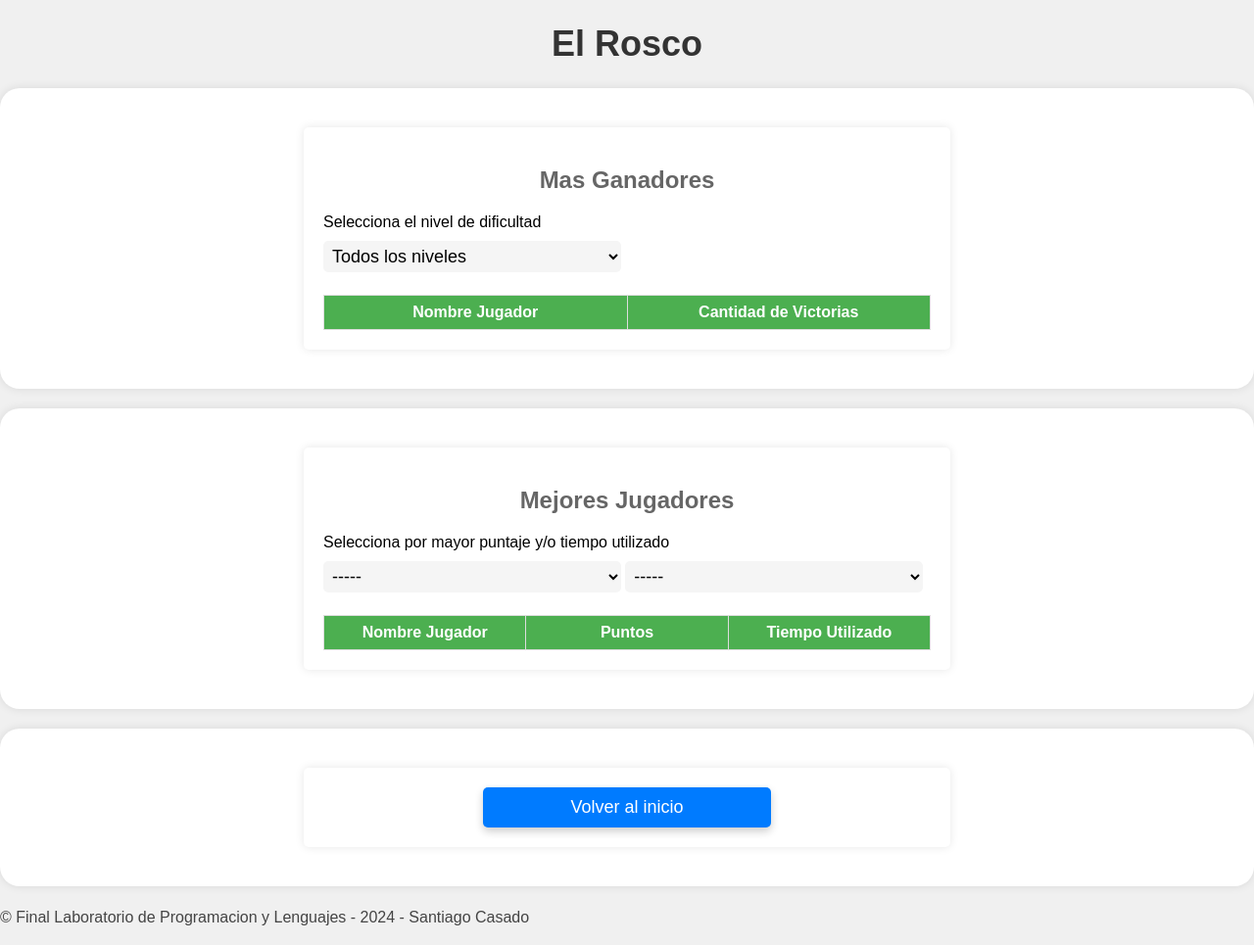
After one commit to SantiagoCasado/elRosco, a PHP site: page /ranking.php in a window 1280 px wide. The commit adds this page. Shown: the whole page at 98% size. Run offline with PHP 8.4, Linux system fonts and the light colour scheme; lists and menus that the app fills with data are empty.

Commit message:
Ranking Mas Victorias - Vista y logica completa

```diff
--- a/Estilos/estilo.css
+++ b/Estilos/estilo.css
@@ -72,11 +72,21 @@ input[type="text"],
 input[type="number"],
 input[type="mail"],
 input[type="password"],
-input[type="date"],
-select {
+input[type="date"] {
     width: 90%;
     margin-bottom: 10px;
     padding: 10px;
+    background-color: rgb(245, 245, 245);
+    border: none;
+    border-radius: 5px;
+    font-size: large;
+}
+
+select {
+    width: 49%;
+    margin-bottom: 5px;
+    margin-top: 10px;
+    padding: 5px;
     background-color: rgb(245, 245, 245);
     border: none;
     border-radius: 5px;
--- /dev/null
+++ b/Script/ranking.js
@@ -0,0 +1,93 @@
+function listarMasGanadores() {
+
+    var comboMasGanadores = document.getElementById("idComboMasGanadores");
+    var dificultad = comboMasGanadores.options[comboMasGanadores.selectedIndex].value;
+
+    var peticion = new XMLHttpRequest();
+    peticion.open("GET", "php/rankings.php?dificultad="+dificultad, true);
+    peticion.onreadystatechange = cargarMasGanadores;
+    peticion.send(null);
+
+    function cargarMasGanadores() {
+    var tablaMasGanadores = document.getElementById("idMasGanadores");
+
+    while (tablaMasGanadores.rows.length > 1) {
+        tablaMasGanadores.deleteRow(1);
+    }
+
+    if ((peticion.readyState == 4) && (peticion.status==200))
+        {
+            var victorias = JSON.parse(peticion.responseText);
+            console.log(victorias)
+            for (i = 0; i < victorias.length; i++) {
+                var tr = document.createElement("tr");
+
+                var victoria = victorias[i]
+
+                var tdNombreUsuario = document.createElement("td");
+                tdNombreUsuario.innerHTML = victoria.nombreUsuario;
+                tr.appendChild(tdNombreUsuario);
+
+                var tdVictorias = document.createElement("td");
+                tdVictorias.innerHTML = victoria.victorias;
+                tr.appendChild(tdVictorias);
+
+                tablaMasGanadores.appendChild(tr);
+            }
+        }
+    }
+}
+
+// function listaMejoresJugadores(idEmpresa, ciudadOrigen, ciudadDestino) {
+
+//     var peticion = new XMLHttpRequest();
+//     peticion.open("GET", "index_b.php?idEmpresa="+idEmpresa+"&ciudadOrigen="+ciudadOrigen+"&ciudadDestino="+ciudadDestino, true);
+//     peticion.onreadystatechange = cargarServicios;
+//     peticion.send(null);
+
+//     function cargarServicios() {
+
+//     var listarServicios = document.getElementById("listaServicios");
+
+//     while (listarServicios.rows.length > 1) {
+//         listarServicios.deleteRow(1);
+//     }
+
+//     if ((peticion.readyState == 4) && (peticion.status==200))
+//         {
+//             var servicios = JSON.parse(peticion.responseText);
+
+
+//             for (i = 0; i < servicios.length; i++) {
+//                 var tr = document.createElement("tr");
+
+//                 var servicio = servicios[i];
+
+//                 var nro = document.createElement("td");
+//                 nro.innerHTML = servicio.nroServicio;
+//                 var estacionOrigen = document.createElement("td");
+//                 estacionOrigen.innerHTML = servicio.estacionOrigenServicio;
+//                 var estacionDestino = document.createElement("td");
+//                 estacionDestino.innerHTML = servicio.estacionDestinoServicio;
+//                 var horaSalida = document.createElement("td");
+//                 horaSalida.innerHTML = servicio.horaSalidaServicio;
+//                 var horaLlegada = document.createElement("td");
+//                 horaLlegada.innerHTML = servicio.horaLlegadaServicio;
+//                 var frecuencia = document.createElement("td");
+//                 frecuencia.innerHTML = servicio.frecuenciaServicio;
+//                 var precio = document.createElement("td");
+//                 precio.innerHTML = servicio.precioServicio;
+
+//                 tr.appendChild(nro);
+//                 tr.appendChild(estacionOrigen);
+//                 tr.appendChild(estacionDestino);
+//                 tr.appendChild(horaSalida);
+//                 tr.appendChild(horaLlegada);
+//                 tr.appendChild(frecuencia);
+//                 tr.appendChild(precio);
+
+//                 listarServicios.appendChild(tr);
+//             }
+//         }
+//     }
+// }
--- a/php/historial.class.php
+++ b/php/historial.class.php
@@ -1,5 +1,5 @@
 <?php
-include_once('baseDatos.class.php');
+include_once('partida.class.php');
 
 class Historial
 {
@@ -9,10 +9,10 @@ class Historial
     private $nombreUsuario2;
     private $victoriasJugador1;
     private $victoriasJugador2;
+    private $dificultad = ['baja', 'media', 'alta'];
+    private $victorias;
 
-    public function __construct ($idUsuario1, $idUsuario2) {
-        $this -> idUsuario1 = $idUsuario1;
-        $this -> idUsuario2 = $idUsuario2;
+    public function __construct () {
     }
 
     public function getUsuario1() {
@@ -36,6 +36,14 @@ class Historial
 
     public function getVictoriasJugador2() {
         return $this -> victoriasJugador2;
+    }
+
+    public function getDificultad() {
+        return $this -> dificultad;
+    }
+
+    public function getVictorias() {
+        return $this -> victorias;
     }
 
     public function setUsuario1($idUsuario1) {
@@ -62,13 +70,17 @@ class Historial
         $this -> victoriasJugador2 = $victoriasJugador2;
     }
 
-    public function getHistorialVictorias() {
+    public function setVictorias($victorias) {
+        $this -> victorias = $victorias;
+    }
+
+    public function getHistorialVictorias($idUsuario1, $idUsuario2) {
         try {
 			$bd = new BaseDatos();
 			$conexion = $bd -> conectarBD();
 
-            $idUsuario1 = $this -> getUsuario1();
-            $idUsuario2 = $this -> getUsuario2();
+            // $idUsuario1 = $this -> getUsuario1();
+            // $idUsuario2 = $this -> getUsuario2();
 
             $sqlHistorial = "SELECT
                                 u1.nombreUsuario AS nombreUsuario1,
@@ -103,5 +115,47 @@ class Historial
       	  	error_log("Error al buscar el historial: " . $e->getMessage());
    		}
     }
+
+    public function getMasGanadores($dificultad) {
+            try {
+                $bd = new BaseDatos();
+                $conexion = $bd -> conectarBD();
+
+                if ($dificultad == '-----') {
+                    $sqlMasGanadores = "SELECT u.nombreUsuario, COUNT(p.idPartida) AS victorias
+                                        FROM PARTIDA p
+                                        INNER JOIN USUARIO u ON p.ganador = u.idUsuario
+                                        GROUP BY u.nombreUsuario
+                                        ORDER BY victorias DESC
+                                        LIMIT 5";
+                } else {
+                    $sqlMasGanadores = "SELECT u.nombreUsuario, COUNT(p.idPartida) AS victorias
+                                        FROM PARTIDA p
+                                        INNER JOIN USUARIO u ON p.ganador = u.idUsuario
+                                        WHERE p.dificultadPartida = '$dificultad'
+                                        GROUP BY u.nombreUsuario
+                                        ORDER BY victorias DESC
+                                        LIMIT 5;";
+                }
+
+                $resultadoConsulta = $bd -> consulta($sqlMasGanadores);
+
+                $listadoVictorias = array();
+                while ($registro = $resultadoConsulta->fetch_object()) {
+                    $victoria = new Historial();
+                    $victoria -> setNombreUsuario1($registro -> nombreUsuario);
+                    $victoria -> setVictorias($registro -> victorias);
+                    $listadoVictorias[]=$victoria;
+                }
+
+                $resultadoConsulta->free();
+                $bd->cerrarBD();
+
+                return $listadoVictorias;
+
+            } catch (Exception $e) {
+                    error_log("Error al buscar a los jugadores mas ganadores: " . $e->getMessage());
+               }
+    }
 }
 ?>
--- a/php/iniciarPartida.php
+++ b/php/iniciarPartida.php
@@ -45,8 +45,8 @@ if (!isset($_SESSION['partida'])) {
         $partida -> iniciarNuevaPartida($dificultad, $tiempoPartida, $ayudaAdicional, $jugadores);
 
         // Cargar el historial entre los jugadores - Se carga el historial antes de crear el nuevo registro para que no aparezca en la tabla
-        $historial = new historial($partida -> getJugadores()[0] -> getID(), $partida -> getJugadores()[1] -> getID());
-        $historial -> getHistorialVictorias();
+        $historial = new Historial();
+        $historial -> getHistorialVictorias($partida -> getJugadores()[0] -> getID(), $partida -> getJugadores()[1] -> getID());
         $_SESSION['historial'] = serialize($historial);
 
         $partidaHistorial = new Partida();
--- /dev/null
+++ b/ranking.php
@@ -0,0 +1,82 @@
+<!DOCTYPE html>
+<html>
+    <head>
+        <meta charset="UTF-8" />
+        <title>El Rosco</title>
+        <link rel="stylesheet" href="Estilos/estilo.css">
+    </head>
+    <header>
+        <div class="itemsCentrados">
+            <h1>El Rosco</h1>
+        </div>
+    </header>
+<body>
+    <section>
+        <article>
+            <?php
+            include_once("php/historial.class.php");
+
+            $historial = new Historial();
+            $nivelDificultad = $historial -> getDificultad();
+            ?>
+            <div class="formularioJuego">
+                <div class="itemsCentrados"><h2>Mas Ganadores</h2></div>
+                <label for="idComboMasGanadores">Selecciona el nivel de dificultad</label><br>
+                <select name="comboMasGanadores" id="idComboMasGanadores" onChange="listarMasGanadores();">
+                    <option value="-----">Todos los niveles</option>
+                    <?php
+
+                    if (count($nivelDificultad)>0) {
+                        foreach($nivelDificultad as $dificultad) {
+                            echo "<option value=" . $dificultad . ">" . $dificultad . "</option>";
+                        }
+                    }
+                    ?>
+                </select>
+                <br><br>
+                <table id="idMasGanadores" class="tablaHistorial">
+                    <th class="celdaHistorialP">Nombre Jugador</th>
+                    <th class="celdaHistorialP">Cantidad de Victorias</th>
+                </table>
+            </div>
+
+        </article>
+        <article>
+        <div class="formularioJuego">
+                <div class="itemsCentrados"><h2>Mejores Jugadores</h2></div>
+                <label for="idComboMejoresJugadores">Selecciona por mayor puntaje y/o tiempo utilizado</label><br>
+                <select name="comboMejoresJugadores" id="idComboMejoresJugadores" onChange="listaMejoresJugadores();">
+                    <option value="-----">-----</option>
+                    <option value="puntaje">Mas Puntos</option>
+                </select>
+                <select name="comboMejoresJugadores" id="idComboMejoresJugadores" onChange="listaMejoresJugadores();">
+                    <option value="-----">-----</option>
+                    <option value="tiempoRestante">Menos Tiempo</option>
+                </select>
+                <br><br>
+                <table id="idMejoresJugadores" class="tablaHistorial">
+                    <th class="celdaHistorialP">Nombre Jugador</th>
+                    <th class="celdaHistorialP">Puntos</th>
+                    <th class="celdaHistorialP">Tiempo Utilizado</th>
+                </table>
+            </div>
+        </article>
+    </section>
+    <section>
+        <article>
+            <div class="formularioJuego">
+                <form method = "GET" action="index.php">
+                    <div class="itemsCentrados">
+                        <button type="submit">Volver al inicio</button>
+                    </div>
+                </form>
+            </div>
+        </article>
+    </section>
+
+    <script src="Script/ranking.js"></script>
+</body>
+<footer>
+        <p>&copy; Final Laboratorio de Programacion y Lenguajes - 2024 - Santiago Casado</p>
+    </footer>
+</html>
```
Also changed, not shown: index.php (+11 -0 lines), php/rankings.php (added, +24 -0 lines).
